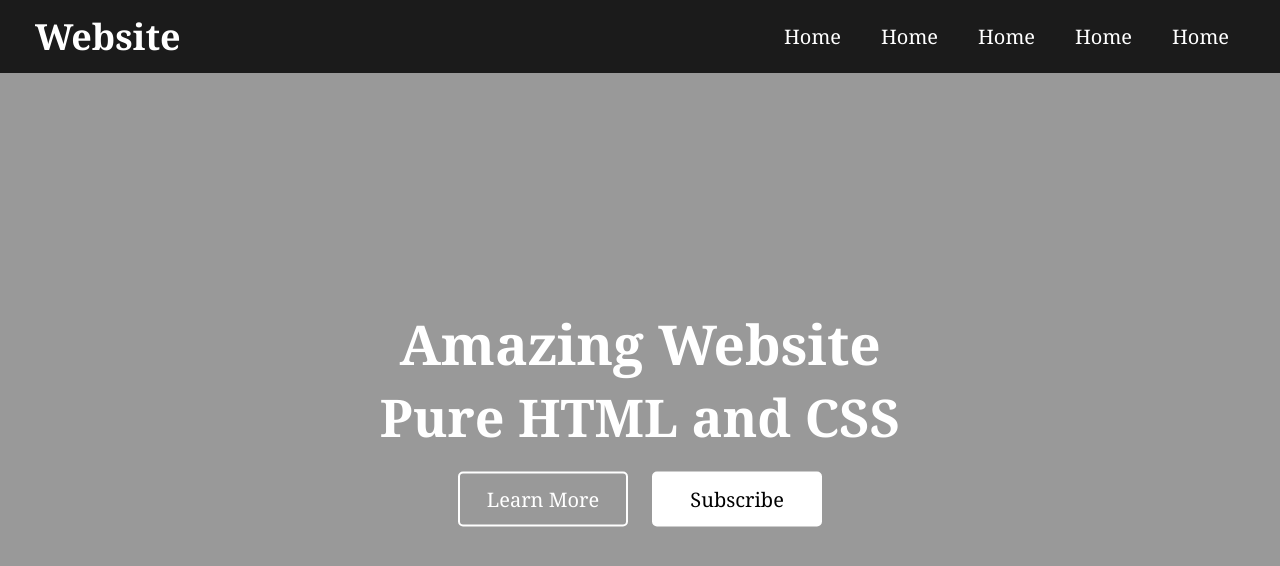
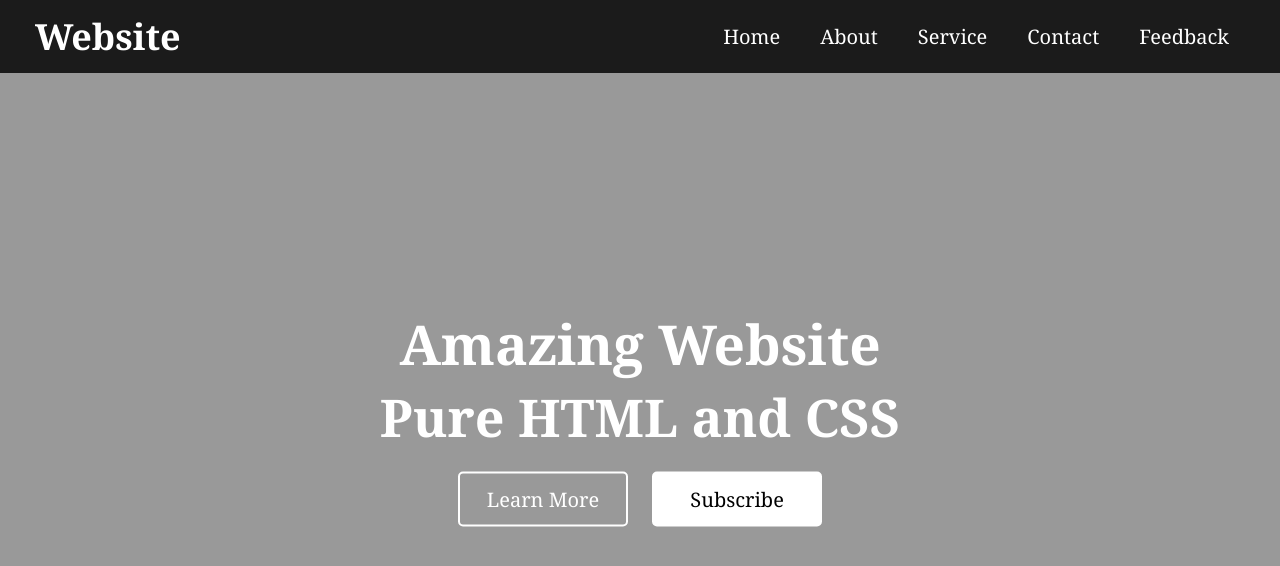
Before and after one commit to mehulrajdev/Simple_webpage, a plain HTML site: page index.html in a window 1280 px wide. Drawn offline with Linux system fonts and the light colour scheme.

Commit message:
update index.html 4th time

```diff
--- a/index.html
+++ b/index.html
@@ -16,10 +16,10 @@
             </div>
             <ul>
                 <li><a href="">Home</a></li>
-                <li><a href="">Home</a></li>
-                <li><a href="">Home</a></li>
-                <li><a href="">Home</a></li>
-                <li><a href="">Home</a></li>
+                <li><a href="">About</a></li>
+                <li><a href="">Service</a></li>
+                <li><a href="">Contact</a></li>
+                <li><a href="">Feedback</a></li>
             </ul>
         </div>
     </nav>
```
